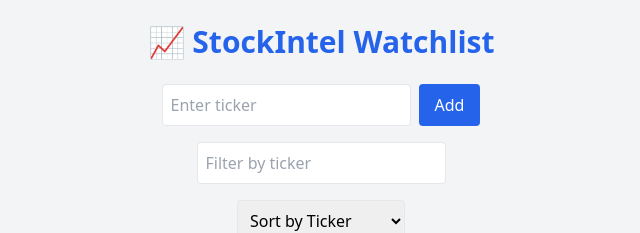
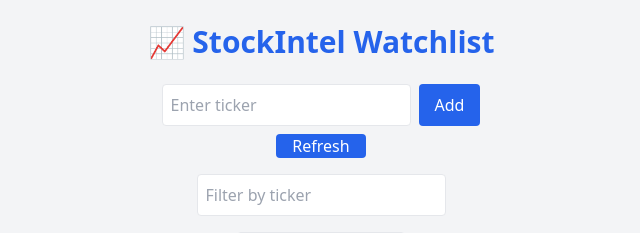
Before and after one commit to veerpclemson/StockIntel, a React (Create React App) app in the folder client/: page / in a window 1280 px wide. Shown: the top 233 px of the page, without its empty margins (319-959 px from the left). Built offline with nearby package versions, Linux system fonts and the light colour scheme; no server answers.

Commit message:
Added refersh button

```diff
--- a/client/src/App.js
+++ b/client/src/App.js
@@ -86,8 +86,11 @@ function App() {
           <button onClick={addTicker} className="bg-blue-600 text-white px-4 rounded hover:bg-blue-700">
             Add
           </button>
+
         </div>
-
+         <button onClick={fetchWatchlistInfo} className="bg-blue-600 text-white px-4 rounded hover:bg-blue-700">
+            Refresh
+          </button>
         <input
           type="text"
           placeholder="Filter by ticker"
```
